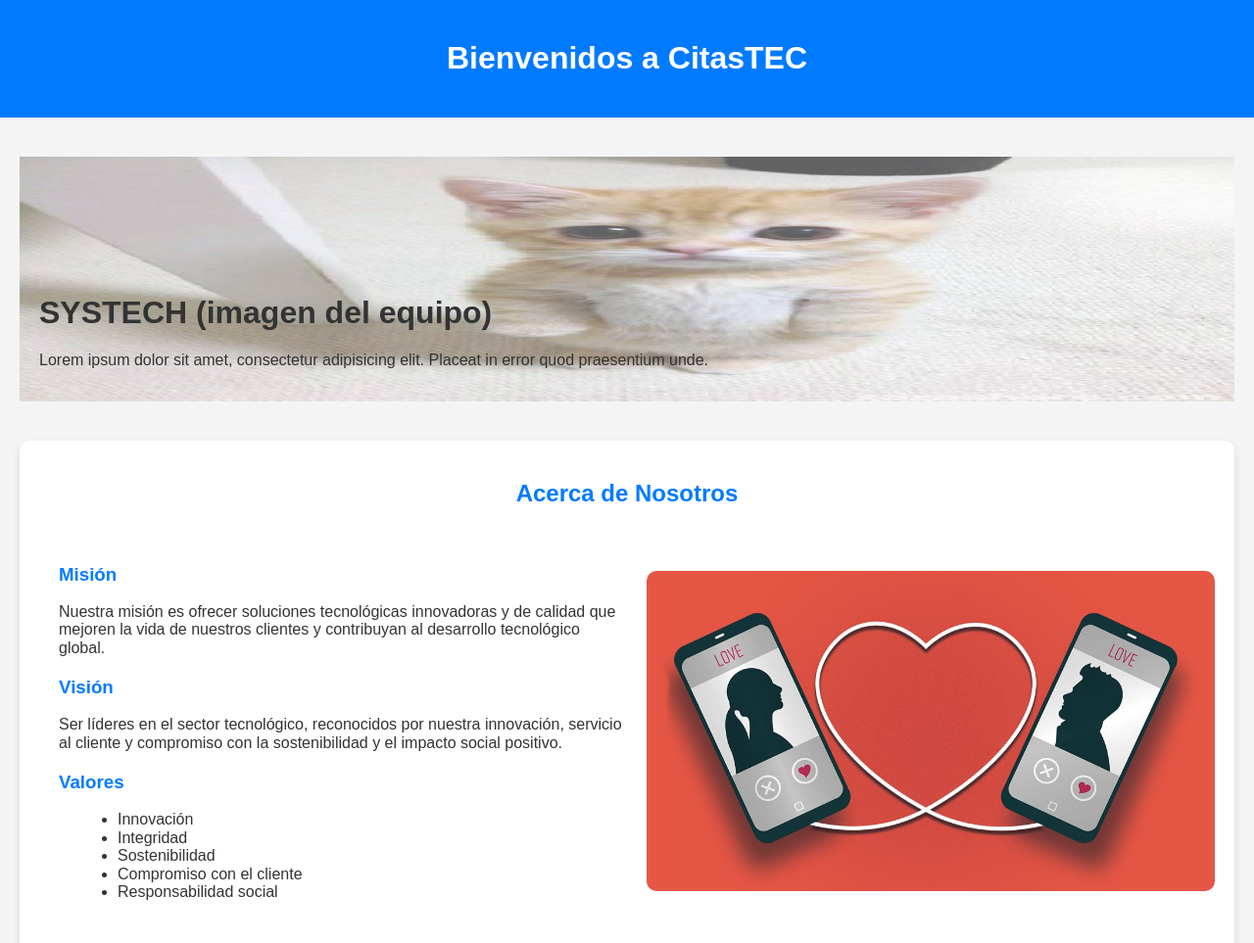
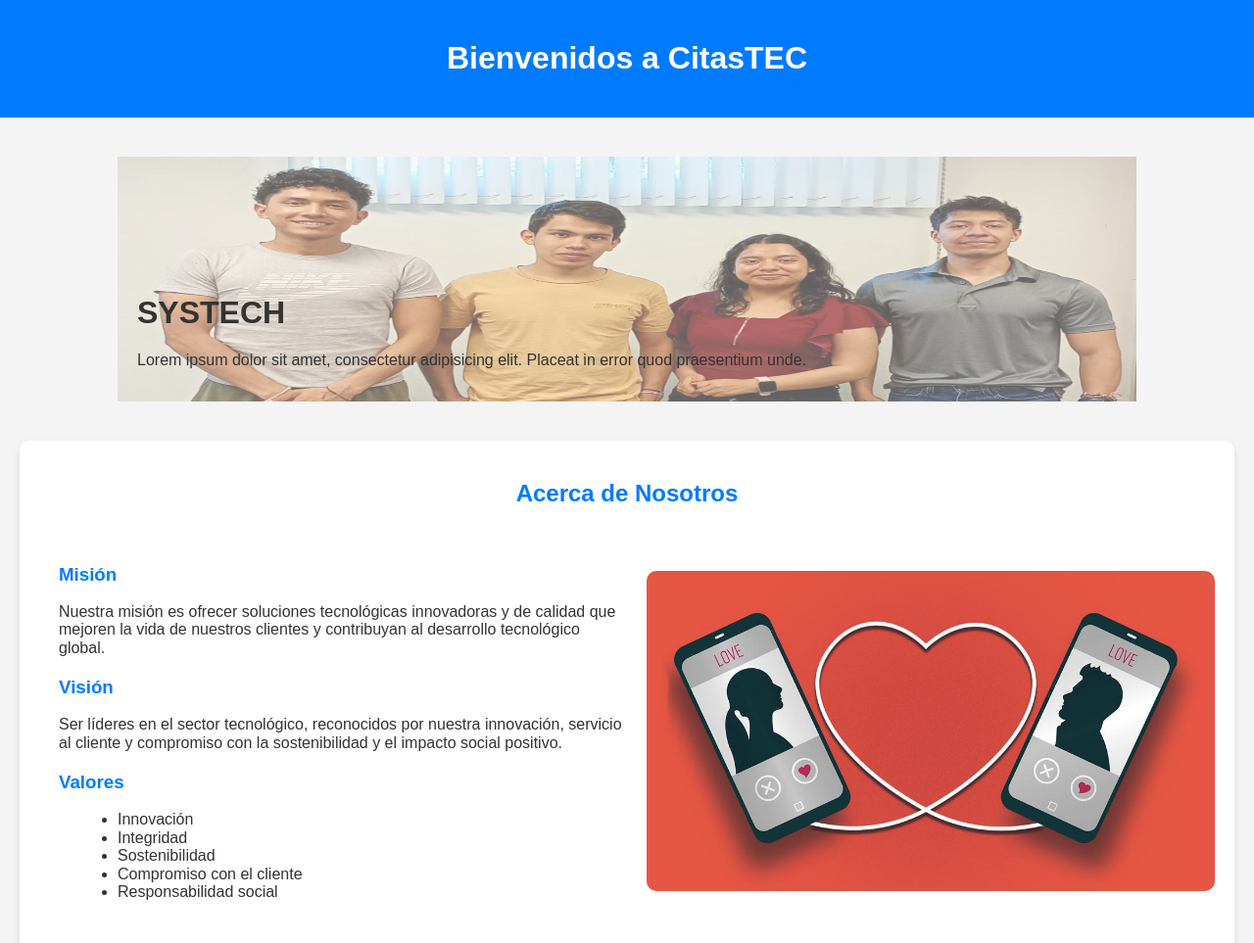
Before and after one commit to OctavioFloG/CitasTecIngSis, a plain HTML site: page index.html in a window 1280 px wide. Shown: the top 963 px of the page at 98% size. Drawn offline with Linux system fonts and the light colour scheme.

Commit message:
añadida imagen de la empresa

```diff
--- a/css/styles.css
+++ b/css/styles.css
@@ -35,7 +35,7 @@ html::-webkit-scrollbar-thumb {
 /* Estilos para la seccion del banner */
 
 #contenedor-banner {
-    max-width: 1200px;
+    max-width: 1000px;
     margin: 40px auto;
     padding: 20px;
     color: #333;
--- a/index.html
+++ b/index.html
@@ -19,9 +19,9 @@
     <main id="main">
         <!-- Banner -->
         <section id="contenedor-banner">
-            <img id="banner-img" src="images/image.jpg" alt="imagen_equipo">
+            <img id="banner-img" src="images/ImagenEmpresa.jpeg" alt="imagen_equipo">
             <div id="banner-mensaje">
-                <h1>SYSTECH (imagen del equipo)</h1>
+                <h1>SYSTECH</h1>
                 <p>Lorem ipsum dolor sit amet, consectetur adipisicing elit. Placeat in error quod praesentium unde.</p>
             </div>
         </section>
```
Also changed, not shown: images/ImagenEmpresa.jpeg (added).
